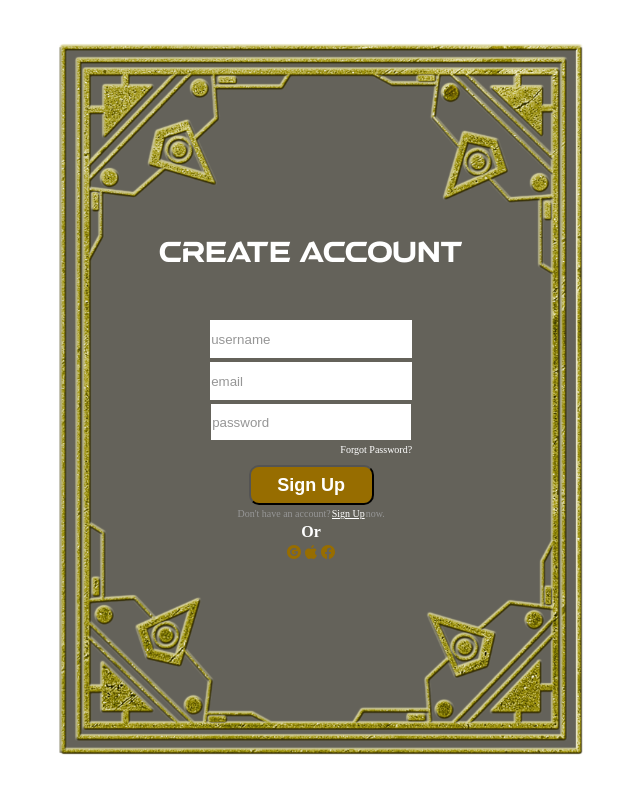
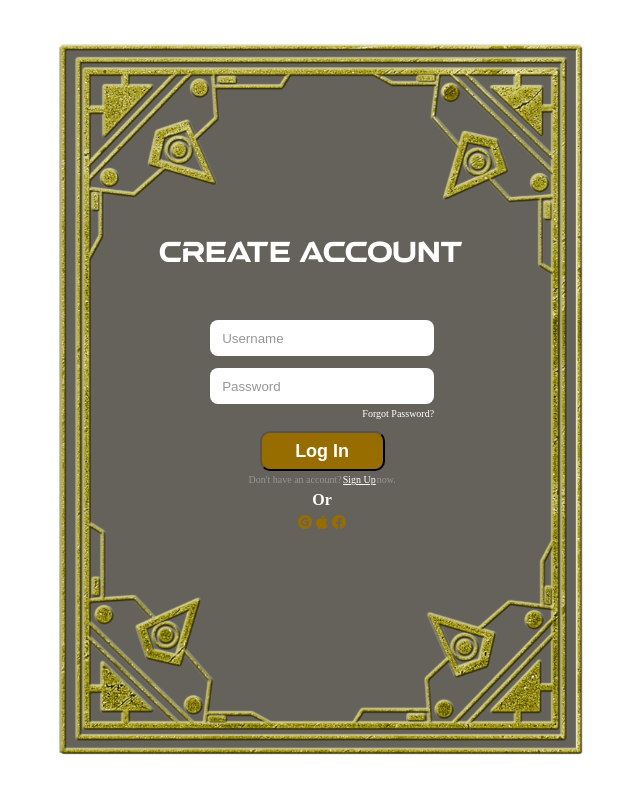
Before and after one commit to ACM-Thapar/Eclipse-v3, a React (Create React App) app in the folder client/: page /login in a window 1280 px wide. Shown: the top 794 px of the page, without its empty margins (337-977 px from the left). Built offline with nearby package versions, Linux system fonts and the light colour scheme.

Commit message:
Completed Login and SignUp Modal

```diff
--- a/client/src/components/AuthModal/AuthModal.css
+++ b/client/src/components/AuthModal/AuthModal.css
@@ -5,7 +5,7 @@
 
 .modal-container{
     display: flex;
-    height: 700px;
+    height: 800px;
     z-index: 100;
     justify-content: center;
 }
--- a/client/src/components/AuthModal/AuthModal.jsx
+++ b/client/src/components/AuthModal/AuthModal.jsx
@@ -6,7 +6,7 @@ import Login from './Login'
 import Signup from './Signup'
 
 function AuthModal() {
-    const [login, setLogin] = React.useState(true)
+    const [login, setLogin] = React.useState(true);
 
   return (
     <>
@@ -20,7 +20,7 @@ function AuthModal() {
                     Create Account
                 </div>
                 <div className="login-form">
-                    <Signup />
+                    {login ? <Login login setLogin={setLogin} /> : <Signup login setLogin={setLogin} />}
                 </div>
             </div>
 
--- a/client/src/components/AuthModal/Login.jsx
+++ b/client/src/components/AuthModal/Login.jsx
@@ -4,7 +4,7 @@ import google from '../../assets/images/google.svg'
 import apple from '../../assets/images/apple.svg'
 import facebook from '../../assets/images/facebook.svg'
 
-function Login() {
+function Login({ login, setLogin }) {
     const [loginForm, setLoginForm] = useState({
         email: '',
         password: '',
@@ -16,14 +16,16 @@ function Login() {
             required
             name="text"
             type="text"
-            placeholder="username"
-            mb={4}
+            placeholder="Username"
+            mb={12}
             bg="white"
             height="36px"
             width="200px"
             color="black"
-            border="1px solid white"
+            border="none"
             outline="none"
+            borderRadius={8}
+            paddingX={12}
             _focus={{outline: "none", border: "none"}}
             _placeholder={{color: "#969696"}}
         />
@@ -31,15 +33,17 @@ function Login() {
             required
             name="password"
             type="password"
-            placeholder="password"
+            placeholder="Password"
             mb={2}
             bg="white"
             height="36px"
             width="200px"
             color="black"
+            borderRadius={8}
+            paddingX={12}
             _placeholder={{color: "#969696"}}
-            border="1px solid white"
-            boxSizing="border-box"
+            border="none"
+            outline="none"
             appearance="none"
 
         />
@@ -62,7 +66,7 @@ function Login() {
             </Button>
             <Flex justifyContent="center">
                 <Text color="#969696">Don't have an account? </Text>
-                <Text color="white" ml={1} textDecoration="underline" cursor="pointer"> Sign Up</Text>
+                <Text onClick={() => setLogin(false)} color="white" ml={1} textDecoration="underline" cursor="pointer"> Sign Up</Text>
                 <Text color="#969696" ml={1}>now.</Text>
             </Flex>
             <Flex mt={6}>
--- a/client/src/components/AuthModal/Signup.jsx
+++ b/client/src/components/AuthModal/Signup.jsx
@@ -4,7 +4,7 @@ import google from '../../assets/images/google.svg'
 import apple from '../../assets/images/apple.svg'
 import facebook from '../../assets/images/facebook.svg'
 
-function Signup() {
+function Signup({ login, setLogin }) {
     const [loginForm, setLoginForm] = useState({
         email: '',
         password: '',
@@ -17,14 +17,16 @@ function Signup() {
             required
             name="text"
             type="text"
-            placeholder="username"
-            mb={4}
+            placeholder="Full Name"
+            mb={12}
             bg="white"
             height="36px"
             width="200px"
             color="black"
-            border="1px solid white"
+            border="none"
             outline="none"
+            borderRadius={8}
+            paddingX={12}
             _focus={{outline: "none", border: "none"}}
             _placeholder={{color: "#969696"}}
         />
@@ -32,14 +34,16 @@ function Signup() {
             required
             name="email"
             type="email"
-            placeholder="email"
-            mb={4}
+            placeholder="Email"
+            mb={12}
             bg="white"
             height="36px"
             width="200px"
             color="black"
-            border="1px solid white"
+            border="none"
             outline="none"
+            borderRadius={8}
+            paddingX={12}
             _focus={{outline: "none", border: "none"}}
             _placeholder={{color: "#969696"}}
         />
@@ -47,15 +51,17 @@ function Signup() {
             required
             name="password"
             type="password"
-            placeholder="password"
+            placeholder="Password"
             mb={2}
             bg="white"
             height="36px"
             width="200px"
             color="black"
+            outline="none"
+            borderRadius={8}
+            paddingX={12}
             _placeholder={{color: "#969696"}}
             border="1px solid white"
-            boxSizing="border-box"
             appearance="none"
 
         />
@@ -77,8 +83,8 @@ function Signup() {
                 Sign Up
             </Button>
             <Flex justifyContent="center">
-                <Text color="#969696">Don't have an account? </Text>
-                <Text color="white" ml={1} textDecoration="underline" cursor="pointer"> Sign Up</Text>
+                <Text color="#969696">Already have an account? </Text>
+                <Text onClick={() => setLogin(true)} color="white" ml={1} textDecoration="underline" cursor="pointer"> Sign In </Text>
                 <Text color="#969696" ml={1}>now.</Text>
             </Flex>
             <Flex mt={4}>
--- a/client/src/components/Header/Header.css
+++ b/client/src/components/Header/Header.css
@@ -72,3 +72,21 @@
         width: 40%;
     }
 }
+
+.modal-container1 {
+    display: none;
+    justify-content: center;
+    align-items: center;
+    position: absolute;
+    z-index: 10000;
+    top: 0;
+    left: 0;
+    height: 100%;
+    width: 100%;
+    background-color: #403f36a8;
+    backdrop-filter: blur(10px);
+}
+
+.login-button {
+    cursor: pointer;
+}
--- a/client/src/components/Header/Header.jsx
+++ b/client/src/components/Header/Header.jsx
@@ -1,8 +1,27 @@
 import React from 'react'
 import './Header.css'
 import logo from '../../assets/images/logo.svg'
+import AuthModal from '../AuthModal/AuthModal'
+import { useRef } from 'react'
 
 function Header() {
+  const modal = useRef(null);
+
+  const toggleModal = () => {
+    if (modal.current.style.display === "flex") {
+      modal.current.style.display = "none";
+    }
+    else {
+      modal.current.style.display = "flex";
+    }
+  }
+
+  const handleClickOutside = (e) => {
+    if (e.target === modal.current) {
+      toggleModal();
+    }
+  }
+
   return (
     <>
         <div className="header-container">
@@ -17,8 +36,11 @@ function Header() {
             <div className="right-header">
                 <a href="/">CONTACT US</a>
                 <a href="/">STORE</a>
-                <a href="/login">LOG IN</a>
+                <a className='login-button' onClick={toggleModal}>LOG IN</a>
             </div>
+        </div>
+        <div onClick={handleClickOutside} ref={modal} className="modal-container1">
+          <AuthModal />
         </div>
     </>
   )
```
